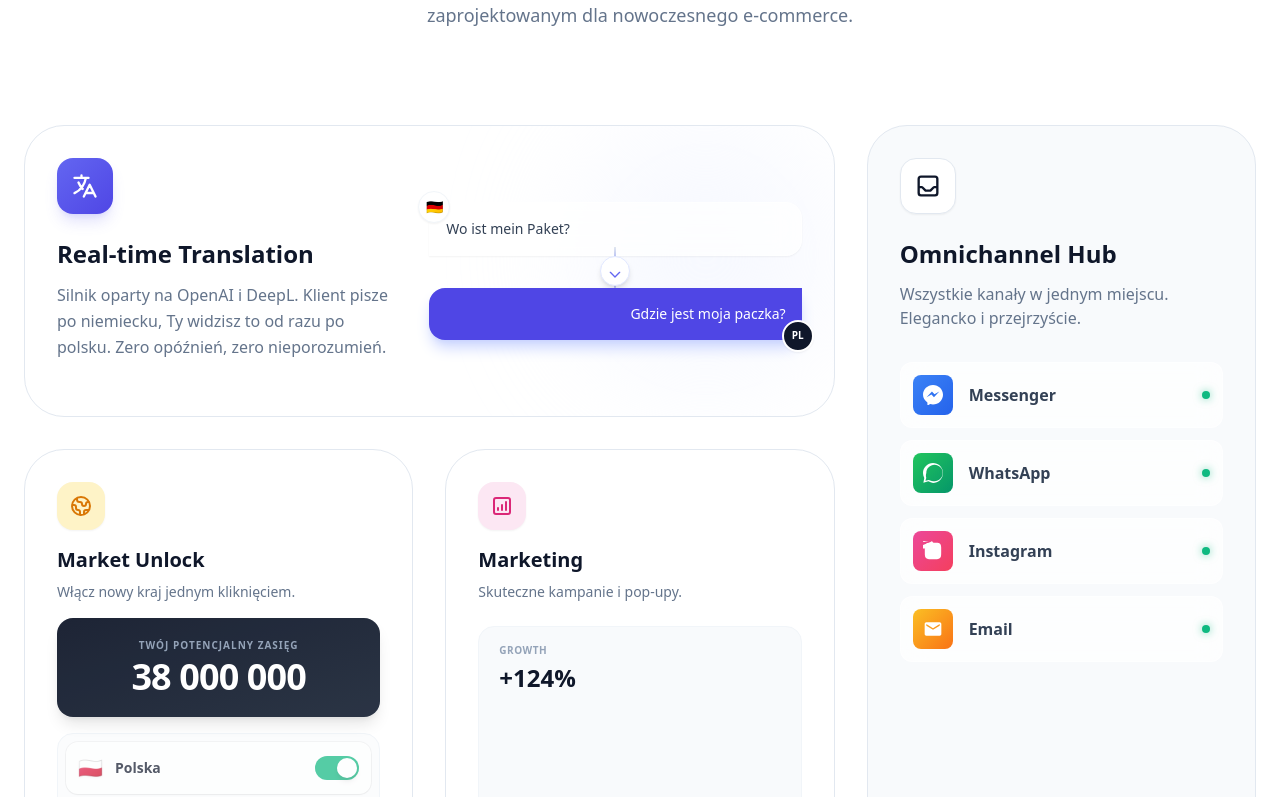
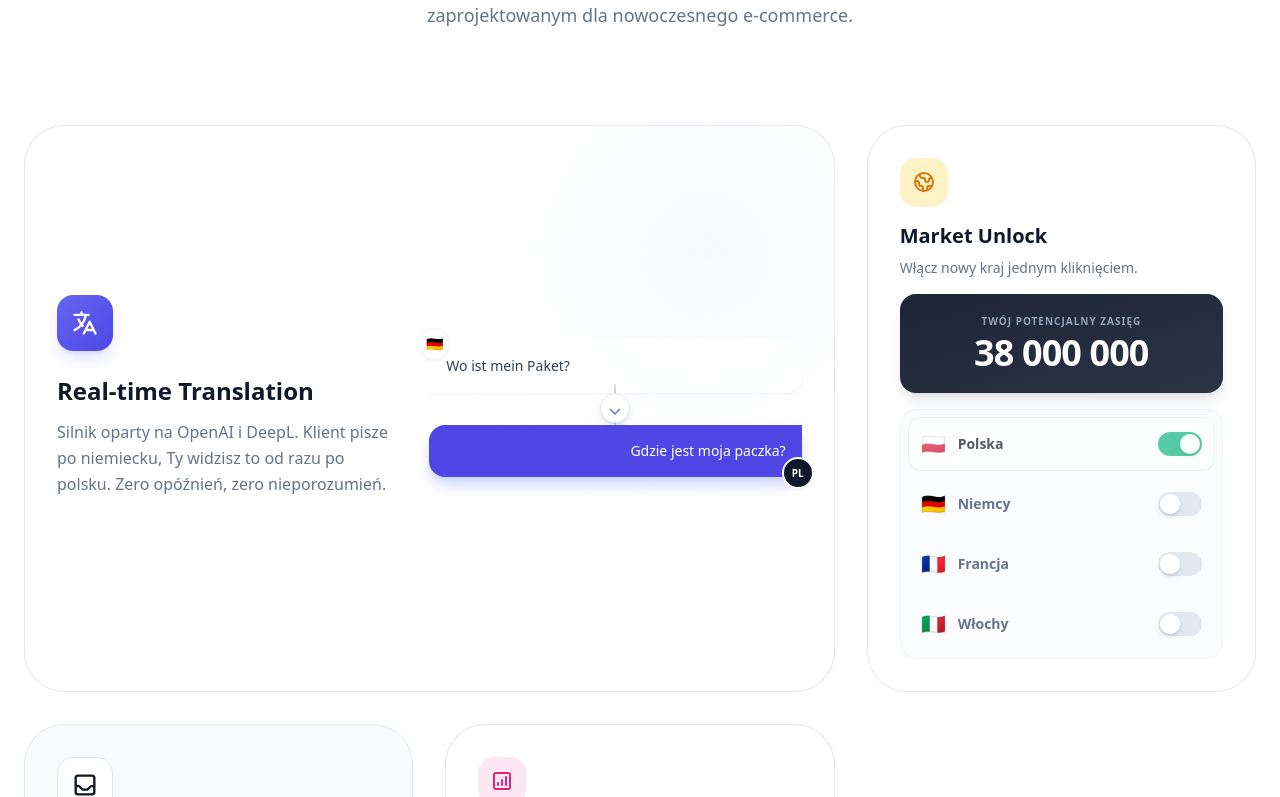
Before and after one commit to hubert-browin/nextjs-chataptor, a Next.js app: page / in a window 1280 px wide. Shown: the part 4563-5360 px from the top of the page. Built offline with nearby package versions, Linux system fonts and the light colour scheme; grey boxes are pictures that could not be loaded.

Commit message:
bento grid upt

```diff
--- a/app/page.tsx
+++ b/app/page.tsx
@@ -604,7 +604,20 @@
             </div>
           </div>
 
-          {/* Card 2 - Omnichannel (Glass List) */}
+          {/* Card 2 - Market Unlock (Compact Square) */}
+          <div className="group bg-white border border-slate-200 rounded-[2.5rem] p-8 hover:shadow-2xl hover:shadow-slate-200/50 transition-all duration-500 relative overflow-hidden flex flex-col justify-between">
+             <div className="relative z-10 mb-4">
+                <div className="w-12 h-12 rounded-2xl bg-amber-100 text-amber-600 flex items-center justify-center shadow-sm mb-4">
+                    <svg width="24" height="24" fill="none" stroke="currentColor" viewBox="0 0 24 24"><path strokeLinecap="round" strokeLinejoin="round" strokeWidth="2" d="M3.055 11H5a2 2 0 012 2v1a2 2 0 002 2 2 2 0 012 2v2.945M8 3.935V5.5A2.5 2.5 0 0010.5 8h.5a2 2 0 012 2 2 2 0 104 0 2 2 0 012-2h1.064M15 20.488V18a2 2 0 012-2h3.064M21 12a9 9 0 11-18 0 9 9 0 0118 0z"></path></svg>
+                </div>
+                <h3 className="text-xl font-bold text-slate-900 mb-2">Market Unlock</h3>
+                <p className="text-slate-500 text-sm">Włącz nowy kraj jednym kliknięciem.</p>
+            </div>
+
+            <MarketCounter />
+          </div>
+
+          {/* Card 3 - Omnichannel Hub (Tall Vertical) */}
           <div className="bg-slate-50 border border-slate-200 rounded-[2.5rem] p-8 hover:shadow-xl transition-all duration-500 md:row-span-2 flex flex-col relative overflow-hidden group">
             <div className="relative z-10 mb-8">
                 <div className="w-14 h-14 rounded-2xl bg-white border border-slate-200 text-slate-900 flex items-center justify-center mb-6 shadow-sm">
@@ -633,19 +646,6 @@
                     </div>
                 ))}
             </div>
-          </div>
-
-          {/* Card 3 - MARKET UNLOCK (Updated Toggle Style) */}
-          <div className="group bg-white border border-slate-200 rounded-[2.5rem] p-8 hover:shadow-2xl hover:shadow-slate-200/50 transition-all duration-500 relative overflow-hidden flex flex-col justify-between">
-             <div className="relative z-10 mb-4">
-                <div className="w-12 h-12 rounded-2xl bg-amber-100 text-amber-600 flex items-center justify-center shadow-sm mb-4">
-                    <svg width="24" height="24" fill="none" stroke="currentColor" viewBox="0 0 24 24"><path strokeLinecap="round" strokeLinejoin="round" strokeWidth="2" d="M3.055 11H5a2 2 0 012 2v1a2 2 0 002 2 2 2 0 012 2v2.945M8 3.935V5.5A2.5 2.5 0 0010.5 8h.5a2 2 0 012 2 2 2 0 104 0 2 2 0 012-2h1.064M15 20.488V18a2 2 0 012-2h3.064M21 12a9 9 0 11-18 0 9 9 0 0118 0z"></path></svg>
-                </div>
-                <h3 className="text-xl font-bold text-slate-900 mb-2">Market Unlock</h3>
-                <p className="text-slate-500 text-sm">Włącz nowy kraj jednym kliknięciem.</p>
-            </div>
-
-            <MarketCounter />
           </div>
 
           {/* Card 4 - Marketing Automation (Minimalist Chart) */}
```
